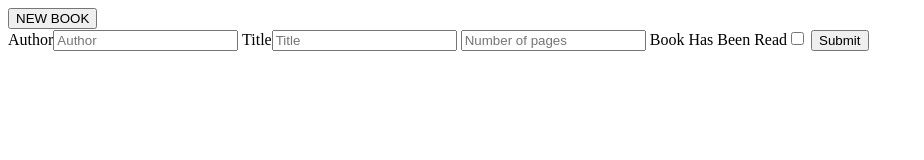
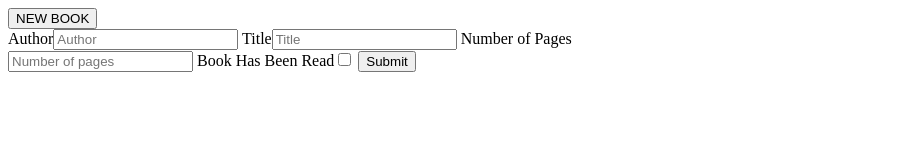
Before and after one commit to Kingbot13/library, a plain HTML site: page index.html in a window 1280 px wide. Shown: the whole page, without its empty margins (0-924 px from the left). Drawn offline with Linux system fonts and the light colour scheme.

Commit message:
add flex display to form container

```diff
--- a/index.html
+++ b/index.html
@@ -11,10 +11,10 @@
     <button>NEW BOOK</button>
     <div class="container">
         <form action="">
-            <label for="author">Author<input type="text" id="author" placeholder="Author"></label>
-            <label for="title">Title<input type="text" id="title" placeholder="Title"></label>
-            <label for="pages"><input type="text" id="pages" placeholder="Number of pages"></label>
-            <label for="read">Book Has Been Read<input type="checkbox" id="read" placeholder="Author"></label>
+            <label for="author">Author<input type="text" id="author" name="author" placeholder="Author"></label>
+            <label for="title">Title<input type="text" id="title" name="title" placeholder="Title"></label>
+            <label for="pages">Number of Pages<input type="text" id="pages" name="pages" placeholder="Number of pages"></label>
+            <label for="read">Book Has Been Read<input type="checkbox" id="read" name="read" placeholder="Author"></label>
             <button type="submit">Submit</button>
         </form>
     </div>
--- a/styles.css
+++ b/styles.css
@@ -1 +1,13 @@
-/* styles */
+:root{
+
+}
+
+body{
+    font-size: 16px;
+}
+
+.container{
+    display: flex;
+    width: 600px;
+    height: 800px;
+}
```
